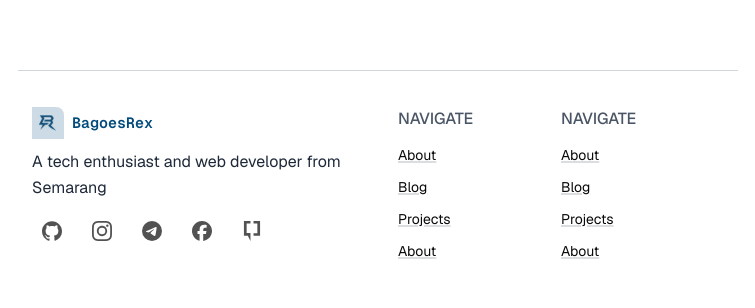
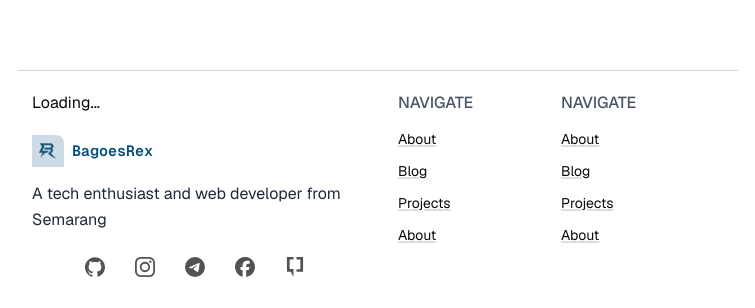
Before and after one commit to bagoesrex/portfolio-website, a Next.js app: page / in a window 1280 px wide. Shown: the part 886-1194 px from the top of the page, without its empty margins (262-1017 px from the left). Built offline with nearby package versions, Linux system fonts and the light colour scheme; no server answers.

Commit message:
feat(spotify): add now playing widget to footer

```diff
--- a/app/layout.tsx
+++ b/app/layout.tsx
@@ -2,7 +2,7 @@ import type { Metadata } from "next";
 import { Geist, Geist_Mono } from "next/font/google";
 import "./globals.css";
 import Header from "@/components/layout/header";
-import Footer from "@/components/layout/footer";
+import Footer from "@/components/layout/footer/footer";
 
 const geistSans = Geist({
   variable: "--font-geist-sans",
--- a/components/layout/footer.tsx
+++ /dev/null
@@ -1,78 +0,0 @@
-import Link from "next/link";
-import MaxWidthWrapper from "./max-width-wrapper";
-import Image from "next/image";
-import SocialLinks from "../shared/social-links";
-
-export default function Footer() {
-  const NAV_ITEMS = [
-    {
-      href: "/about",
-      label: "About",
-    },
-    {
-      href: "/blog",
-      label: "Blog",
-    },
-    {
-      href: "/projects",
-      label: "Projects",
-    },
-    {
-      href: "/about",
-      label: "About",
-    },
-  ];
-
-  return (
-    <footer className="px-3.5">
-      <MaxWidthWrapper className="grid grid-cols-1 gap-10 border-t border-gray-300 pt-9 pb-11 md:grid-cols-2">
-        <div className="space-y-2.5">
-          <Link href={"/"} className="flex items-center gap-2">
-            <div className="p-0.1 bg-primary/20 overflow-hidden rounded-tr-md">
-              <Image src="/icons/logo.svg" alt="main icon" width={32} height={32} priority />
-            </div>
-            <span className="font-mono text-[15px] font-semibold text-[#004A7C]">BagoesRex</span>
-          </Link>
-          <p className="leading-6.5 text-gray-800">A tech enthusiast and web developer from Semarang</p>
-          <SocialLinks />
-        </div>
-        <div className="grid grid-cols-2">
-          <div className="space-y-3">
-            <p className="font-[440] text-gray-600">NAVIGATE</p>
-            <nav>
-              <ul className="space-y-2">
-                {NAV_ITEMS.map((item, i) => (
-                  <li key={i}>
-                    <Link
-                      href={item.href}
-                      className="under-l text-sm underline decoration-gray-600/20 decoration-2 transition-colors hover:underline hover:decoration-gray-600"
-                    >
-                      {item.label}
-                    </Link>
-                  </li>
-                ))}
-              </ul>
-            </nav>
-          </div>
-          <div className="space-y-3">
-            <p className="font-[440] text-gray-600">NAVIGATE</p>
-            <nav>
-              <ul className="space-y-2">
-                {NAV_ITEMS.map((item, i) => (
-                  <li key={i}>
-                    <Link
-                      href={item.href}
-                      className="under-l text-sm underline decoration-gray-600/20 decoration-2 transition-colors hover:underline hover:decoration-gray-600"
-                    >
-                      {item.label}
-                    </Link>
-                  </li>
-                ))}
-              </ul>
-            </nav>
-          </div>
-        </div>
-      </MaxWidthWrapper>
-    </footer>
-  );
-}
--- /dev/null
+++ b/components/layout/footer/footer.tsx
@@ -0,0 +1,84 @@
+import Link from "next/link";
+import Image from "next/image";
+import SocialLinks from "@/components/shared/social-links";
+import MaxWidthWrapper from "../max-width-wrapper";
+import NowPlaying from "./now-playing";
+
+export default function Footer() {
+  const NAV_ITEMS = [
+    {
+      href: "/about",
+      label: "About",
+    },
+    {
+      href: "/blog",
+      label: "Blog",
+    },
+    {
+      href: "/projects",
+      label: "Projects",
+    },
+    {
+      href: "/about",
+      label: "About",
+    },
+  ];
+
+  return (
+    <footer className="px-3.5">
+      <MaxWidthWrapper className="border-t border-gray-300 pt-5 pb-6">
+        <div className="grid grid-cols-1 gap-10 md:grid-cols-2">
+          <div className="space-y-3.5">
+            <NowPlaying />
+            <Link href={"/"} className="mt-8 flex items-center gap-2 md:mt-5">
+              <div className="p-0.1 bg-primary/20 overflow-hidden rounded-tr-md">
+                <Image src="/icons/logo.svg" alt="main icon" width={32} height={32} priority />
+              </div>
+              <span className="font-mono text-[15px] font-semibold text-[#004A7C]">BagoesRex</span>
+            </Link>
+            <p className="leading-6.5 text-gray-800">A tech enthusiast and web developer from Semarang</p>
+            <div className="flex justify-center">
+              <SocialLinks />
+            </div>
+          </div>
+          <div className="grid grid-cols-2">
+            <div className="space-y-3">
+              <p className="font-[440] text-gray-600">NAVIGATE</p>
+              <nav>
+                <ul className="space-y-2">
+                  {NAV_ITEMS.map((item, i) => (
+                    <li key={i}>
+                      <Link
+                        href={item.href}
+                        className="under-l text-sm underline decoration-gray-600/20 decoration-2 transition-colors hover:underline hover:decoration-gray-600"
+                      >
+                        {item.label}
+                      </Link>
+                    </li>
+                  ))}
+                </ul>
+              </nav>
+            </div>
+            <div className="space-y-3">
+              <p className="font-[440] text-gray-600">NAVIGATE</p>
+              <nav>
+                <ul className="space-y-2">
+                  {NAV_ITEMS.map((item, i) => (
+                    <li key={i}>
+                      <Link
+                        href={item.href}
+                        className="under-l text-sm underline decoration-gray-600/20 decoration-2 transition-colors hover:underline hover:decoration-gray-600"
+                      >
+                        {item.label}
+                      </Link>
+                    </li>
+                  ))}
+                </ul>
+              </nav>
+            </div>
+          </div>
+        </div>
+      </MaxWidthWrapper>
+    </footer>
+  );
+}
--- /dev/null
+++ b/components/layout/footer/now-playing.tsx
@@ -0,0 +1,48 @@
+"use client";
+
+import useSWR from "swr";
+import { NowPlayingSong } from "@/types/spotify";
+import { fetcher } from "@/lib/fetcher";
+import Image from "next/image";
+import { GoDot, GoDotFill } from "react-icons/go";
+import { SiSpotify } from "react-icons/si";
+
+export default function NowPlaying() {
+  const { data } = useSWR<NowPlayingSong>("/api/spotify/now-playing", fetcher, { refreshInterval: 1000 * 30 });
+
+  if (!data) return <p>Loading...</p>;
+
+  const { isPlaying, title, artist, album, albumImageUrl, songUrl } = data;
+
+  return (
+    <div className="group max-w-90">
+      <a href={songUrl} target="_blank" rel="noopener noreferrer" className="flex items-center justify-between gap-4 rounded-[7px] pl-1">
+        <div className="flex items-center gap-3.5">
+          {isPlaying ? (
+            <div className="relative size-6 animate-[spin_4s_linear_infinite] overflow-hidden rounded-full">
+              <Image src={albumImageUrl} alt={`${title} Image`} fill priority className="object-cover" />
+            </div>
+          ) : (
+            <div className="relative size-6 overflow-hidden rounded-full text-green-500">
+              <SiSpotify className="p-0.1 size-full object-cover" />
+            </div>
+          )}
+
+          <div>
+            <p className={`line-clamp-1 max-w-43 text-xs leading-4 decoration-2 ${isPlaying && "group-hover:underline"}`}>
+              {isPlaying ? album : "Not Playing"}
+            </p>
+            <p className="line-clamp-1 max-w-25 text-[10px] text-gray-600">{isPlaying ? artist : "Spotify"}</p>
+          </div>
+        </div>
+        <div className={`flex size-fit items-center gap-2 px-1 py-0.5 ${isPlaying ? "bg-green-500" : "bg-gray-500"}`}>
+          <div className="relative">
+            <GoDotFill className="relative size-4 text-white" />
+            {isPlaying && <GoDot className="absolute -top-0.5 -left-0.5 size-5 animate-ping text-white" />}
+          </div>
+          <span className="min-w-fit px-1 py-px text-[10px] text-white">{isPlaying ? "Now Playing" : "Not Playing"}</span>
+        </div>
+      </a>
+    </div>
+  );
+}
```
